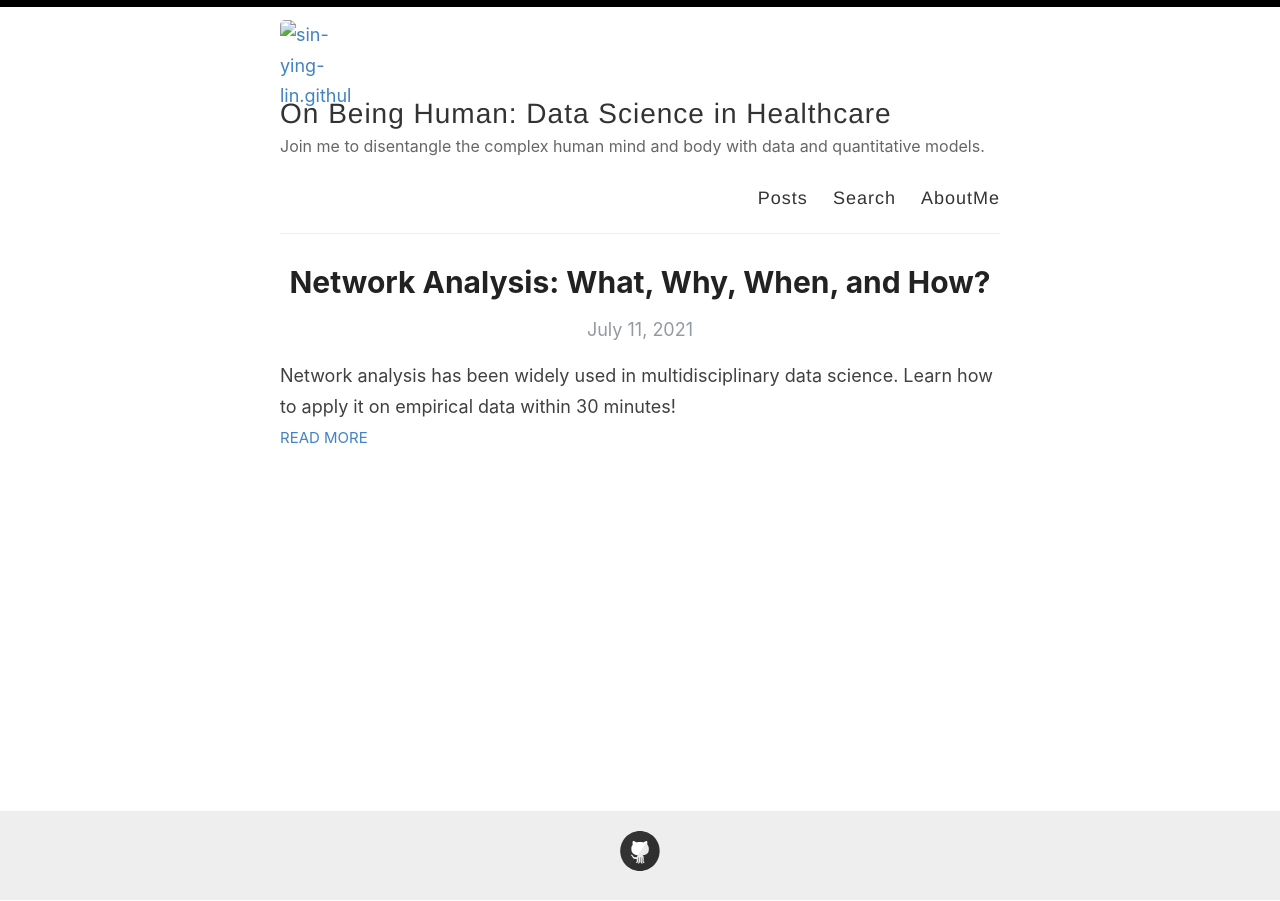
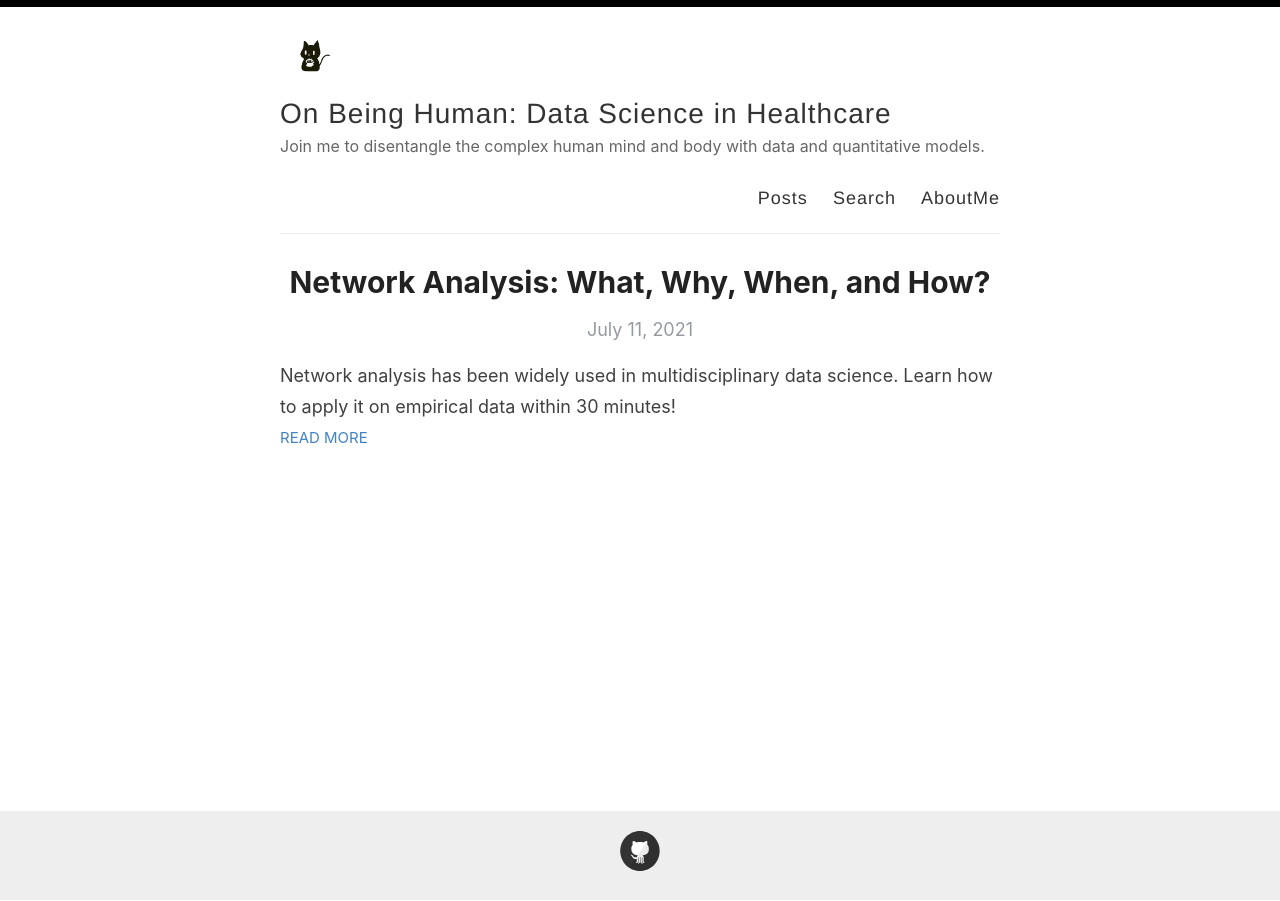
Before and after one commit to sin-ying-lin/sin-ying-lin.github.io, a Jekyll site: the page built from index.html, in a window 1280 px wide. Built offline with Jekyll 4.4.1, drawn with Linux system fonts in a browser that asks for light colours; the list of posts is cut into pages by our own code.

Commit message:
Update _config.yml

```diff
--- a/_config.yml
+++ b/_config.yml
@@ -12,7 +12,7 @@ author: Elaina Lin
 description: Join me to disentangle the complex human mind and body with data and quantitative models.
 
 # URL of your avatar or profile pic (you could use your GitHub profile pic)
-avatar:
+avatar: /images/cat.png
 #
 # Flags below are optional
 #
```
